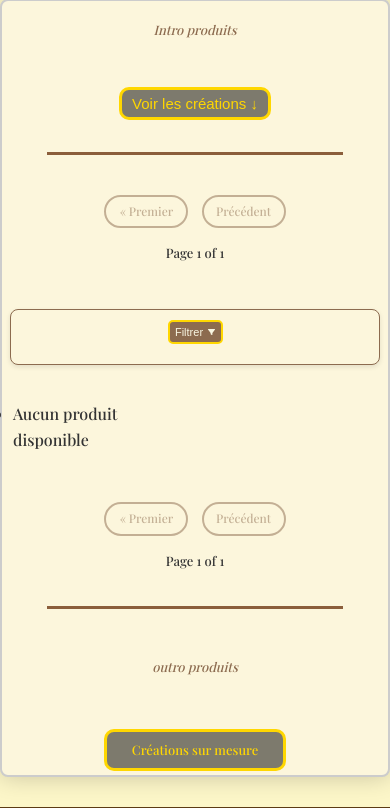
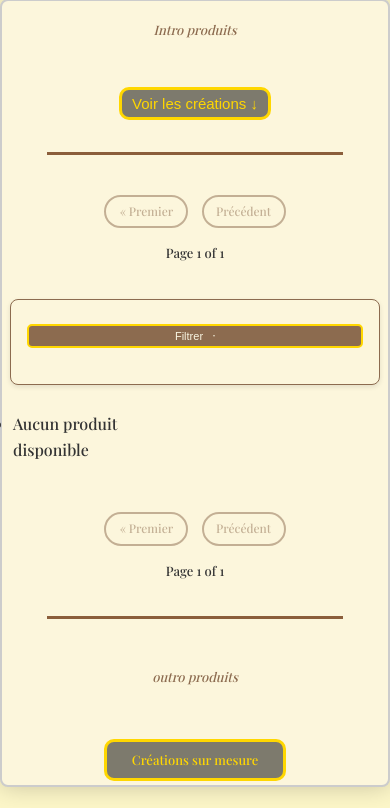
Before and after one commit to peter-francois/leatherwork-in-traveling-db, a Django app: page /fr/produits/ in a window 390 px wide. Shown: the part 444-1252 px from the top of the page. Run offline with Django 5.2, Linux system fonts and the light colour scheme; data that the repository does not hold is empty; parts of the project's set-up code (start-up, migrations or seed data) failed here and were passed over; some web fonts are replaced.

Commit message:
style: update responsive design for filter

```diff
--- a/catalog/templates/catalog/components/_filter.html
+++ b/catalog/templates/catalog/components/_filter.html
@@ -1,7 +1,7 @@
 {% load i18n %}
 {% load static %}
 
-<form class="grid-container" method="GET">
+<form class="grid-container filter-form" method="GET">
     {{ form.as_p }}
     <button class="align-items-center font-size-17" id="filter_button" type="submit"><span id="filter_button_text">{% trans "Filtrer" %}</span><img id="filter-icon" src="{% static 'catalog/icons/filter-solid.svg' %}" alt="icon filter"></button>
 </form>
--- a/core/static/core/style.css
+++ b/core/static/core/style.css
@@ -293,6 +293,16 @@ p {
   border-color: var(--color1);
   border-radius: 5px;
 }
+.flag-button {
+  background: none;
+  border: none;
+  padding: 0;
+  cursor: pointer;
+}
+
+.flag-button:hover {
+  opacity: 0.8;
+}
 
 /*Contact form*/
 
@@ -682,6 +692,27 @@ section select {
   height: 20px;
 }
 
+.filter-form {
+  display: flex;
+  flex-direction: column;
+  gap: 1rem;
+}
+
+.filter-form p {
+  margin: 0;
+  width: 100%;
+}
+
+.filter-form p label {
+  display: block;
+  margin-bottom: 0.25rem;
+}
+
+.filter-form p input,
+.filter-form p select {
+  width: 100%;
+  box-sizing: border-box;
+}
 
 #filter_button {
   margin-top: 10px;
@@ -695,8 +726,7 @@ section select {
   display: inline-flex;
   align-items: center;
   transition: 0.3s ease;
-  width: 7em;
-  justify-self: center;
+  align-self: center;
 }
 
 #filter_button:hover {
@@ -1280,6 +1310,10 @@ h2.product-name {
     padding:1rem;
   }
 
+  #filter_button {
+  padding: 6px 15px;
+  }
+
   .produit {
     padding: 10px;
   }
@@ -1526,11 +1560,20 @@ h2.product-name {
   /*Tous les produits*/
 
   .filter-form {
-    gap: 10px;
-  }
+    flex-direction: row;
+    flex-wrap: wrap;
+    gap: 0.75rem;
+  }
+
+  .filter-form p {
+    flex: 1 1 calc(50% - 0.375rem);
+    min-width: 140px;
+  }
+
   #filter_button {
-    padding: 6px 12px;
-    width: 6em;
+    flex: 1 1 100%;
+    width: 100%;
+    margin-top: 0.5rem;
   }
   .two-col-layout__main img {
     width: 10em;
@@ -1641,13 +1684,6 @@ h2.product-name {
     gap: 1rem;
   }
 
-  .filter {
-    padding: 10px;
-  }
-
-  #filter_button {
-    width: 100%;
-  }
   /*Header*/
   h1 {
     font-size: 22px;
@@ -1740,9 +1776,11 @@ h2.product-name {
     font-size: 13px;
   }
   .filter {
-    padding: 0px;
-    margin-top: 10px;
-    margin-bottom: 10px;
+
+  }
+
+  .filter-form p {
+    flex: 1 1 100%;
   }
   .produit button,
   .on-order-button {
@@ -1751,7 +1789,6 @@ h2.product-name {
   #filter-icon {
     width: 12px;
     height: 12px;
-    padding-left: 5px;
   }
   .pagination-button {
     font-size: 12px;
@@ -1798,17 +1835,6 @@ h2.product-name {
   }
 }
 
-.flag-button {
-  background: none;
-  border: none;
-  padding: 0;
-  cursor: pointer;
-}
-
-.flag-button:hover {
-  opacity: 0.8;
-}
-
 @media only screen and (min-width: 1700px) {
   .site-header {
     background-image: url("../core/images/background_large_screen.png");
```
